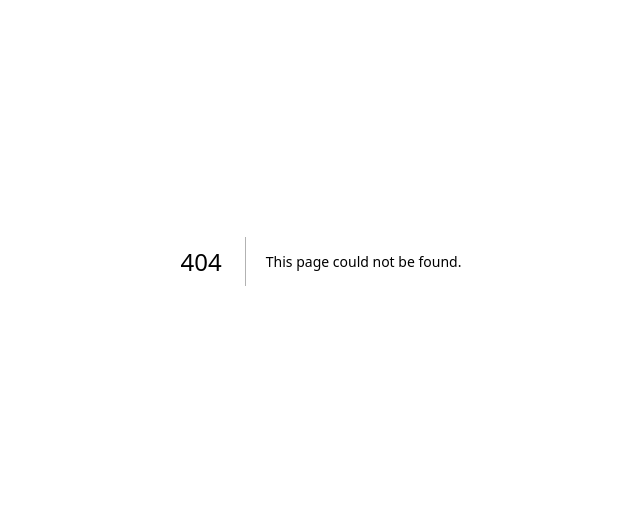
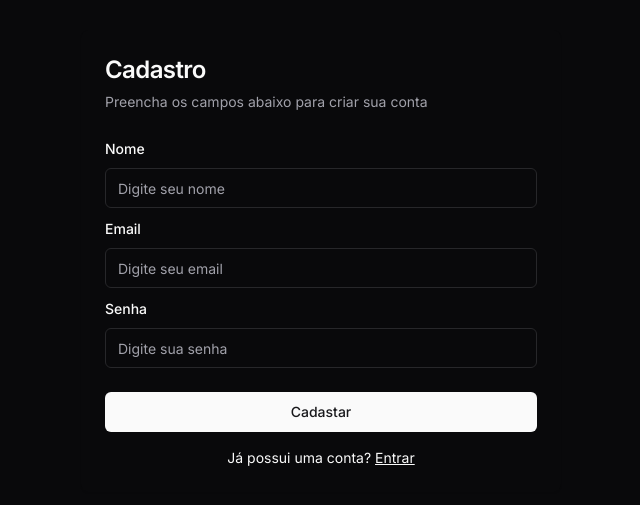
Before and after one commit to juliocesardemoraes/arbequina-backoffice, a Next.js app: page /signup in a window 1280 px wide. Before the commit this address had no page. Shown: the part 139-644 px from the top of the page, without its empty margins (319-959 px from the left). Built offline with nearby package versions, Linux system fonts and the light colour scheme; no server answers.

Commit message:
feat:{adicionando pagina de cadastro}

```diff
--- /dev/null
+++ b/src/app/(auth)/signup/page.tsx
@@ -0,0 +1,5 @@
+import SignupForm from "@/components/signup/SignupForm";
+
+export default function Page() {
+  return <SignupForm />;
+}
--- /dev/null
+++ b/src/components/signup/SignupForm.tsx
@@ -0,0 +1,158 @@
+'use client'
+import Link from "next/link"
+import { Button } from "@/components/ui/button"
+import { Card, CardContent, CardDescription, CardHeader, CardTitle } from "@/components/ui/card"
+import { Input } from "@/components/ui/input"
+import { SubmitHandler, useForm } from 'react-hook-form';
+import { zodResolver } from "@hookform/resolvers/zod"
+import { schemaSignup } from "@/schemas/schemaSignup"
+import { Form, FormControl, FormField, FormItem, FormLabel, FormMessage, } from "@/components/ui/form"
+import usePost from "@/hooks/usePost"
+import { useEffect, useState } from "react"
+import { useAuth } from "@/contexts/AuthContext"
+import { toast } from "../ui/use-toast"
+import Loading from "../ui/loading"
+
+interface SignupFormValues {
+  USER_NAME?: string;
+  USER_EMAIL?: string;
+  USER_PASSWORD?: string;
+}
+
+export default function SignupForm() {
+  const { login } = useAuth();
+  const form = useForm({
+    mode: 'onBlur',
+    resolver: zodResolver(schemaSignup)
+  })
+
+  const [posted, setPosted] = useState(false);
+  const [data, setData] = useState<SignupFormValues>({ USER_EMAIL: '', USER_NAME: '', USER_PASSWORD: '' });
+
+  const { token, isPosted, isPosting, error, error409 } = usePost<SignupFormValues>(`${process.env.NEXT_PUBLIC_BASE_URL}/auth/register`, data, posted);
+
+  const submitForm: SubmitHandler<SignupFormValues> = (formData) => {
+    setData(formData)
+    setPosted(true)
+  }
+
+  useEffect(() => {
+    if (error409) {
+      setPosted(false)
+      toast({
+        title: error409.error,
+        description: error409.message
+      })
+    }
+    if (error) {
+      setPosted(false)
+      toast({
+        title: error.error,
+        description: error.message
+      })
+    }
+    if (isPosted) {
+      setPosted(false)
+      const TokenUser = token?.token as string;
+      localStorage.setItem('token', TokenUser)
+      const TokenAdmin = token?.tokenAdmin as string;
+      if (TokenAdmin) {
+        localStorage.setItem('tokenAdmin', TokenAdmin)
+      }
+      login()
+    }
+  }, [error409, error, isPosted]);
+
+  if (isPosting) {
+    return <Loading />;
+  }
+
+  return (
+    <main className="flex h-screen w-screen flex-col items-center justify-center">
+      <Card style={{
+        width: '30rem',
+        maxWidth: '98vw',
+        border: 'none'
+      }}>
+        <CardHeader>
+          <CardTitle className="text-2xl">Cadastro</CardTitle>
+          <CardDescription>
+            Preencha os campos abaixo para criar sua conta
+          </CardDescription>
+        </CardHeader>
+        <CardContent>
+          <Form {...form}>
+            <form onSubmit={form.handleSubmit(submitForm)} className="space-y-2">
+              <FormField
+                control={form.control}
+                name="USER_NAME"
+                render={({ field }) => (
+                  <FormItem>
+                    <FormLabel>Nome</FormLabel>
+                    <FormControl>
+                      <Input
+                        placeholder="Digite seu nome"
+                        type="text"
+                        id="USER_NAME"
+                        {...field}
+                        {...form.register('USER_NAME')}
+                      />
+                    </FormControl>
+                    <FormMessage style={{fontSize: '12px'}} />
+                  </FormItem>
+                )}
+              />
+              <FormField
+                control={form.control}
+                name="USER_EMAIL"
+                render={({ field }) => (
+                  <FormItem>
+                    <FormLabel>Email</FormLabel>
+                    <FormControl>
+                      <Input
+                        placeholder="Digite seu email"
+                        type="email"
+                        id="USER_EMAIL"
+                        {...field}
+                        {...form.register('USER_EMAIL')}
+                      />
+                    </FormControl>
+                    <FormMessage style={{fontSize: '12px'}} />
+                  </FormItem>
+                )}
+              />
+              <FormField
+                control={form.control}
+                name="USER_PASSWORD"
+                render={({ field }) => (
+                  <FormItem>
+                    <FormLabel>Senha</FormLabel>
+                    <FormControl>
+                      <Input
+                        placeholder="Digite sua senha"
+                        type="password"
+                        id="USER_PASSWORD"
+                        {...field}
+                        {...form.register('USER_PASSWORD')}
+                      />
+                    </FormControl>
+                    <FormMessage style={{fontSize: '12px'}} />
+                  </FormItem>
+                )}
+              />
+              <div>
+                <Button className="w-full mt-4" type="submit">Cadastar</Button>
+              </div>
+            </form>
+          </Form>
+          <div className="mt-4 text-center text-sm">
+            Já possui uma conta?{" "}
+            <Link href="/" className="underline">
+              Entrar
+            </Link>
+          </div>
+        </CardContent>
+      </Card>
+    </main>
+  )
+}
--- /dev/null
+++ b/src/schemas/schemaSignup.ts
@@ -0,0 +1,7 @@
+import * as z from 'zod';
+
+export const schemaSignup = z.object({
+  USER_EMAIL: z.string().email('Email inválido').min(1, { message: 'Obrigatório' }),
+  USER_NAME: z.string().min(1, { message: 'Obrigatório' }),
+  USER_PASSWORD: z.string().min(8, { message: 'A senha deve ter pelo menos 8 digitos' })
+})
```
